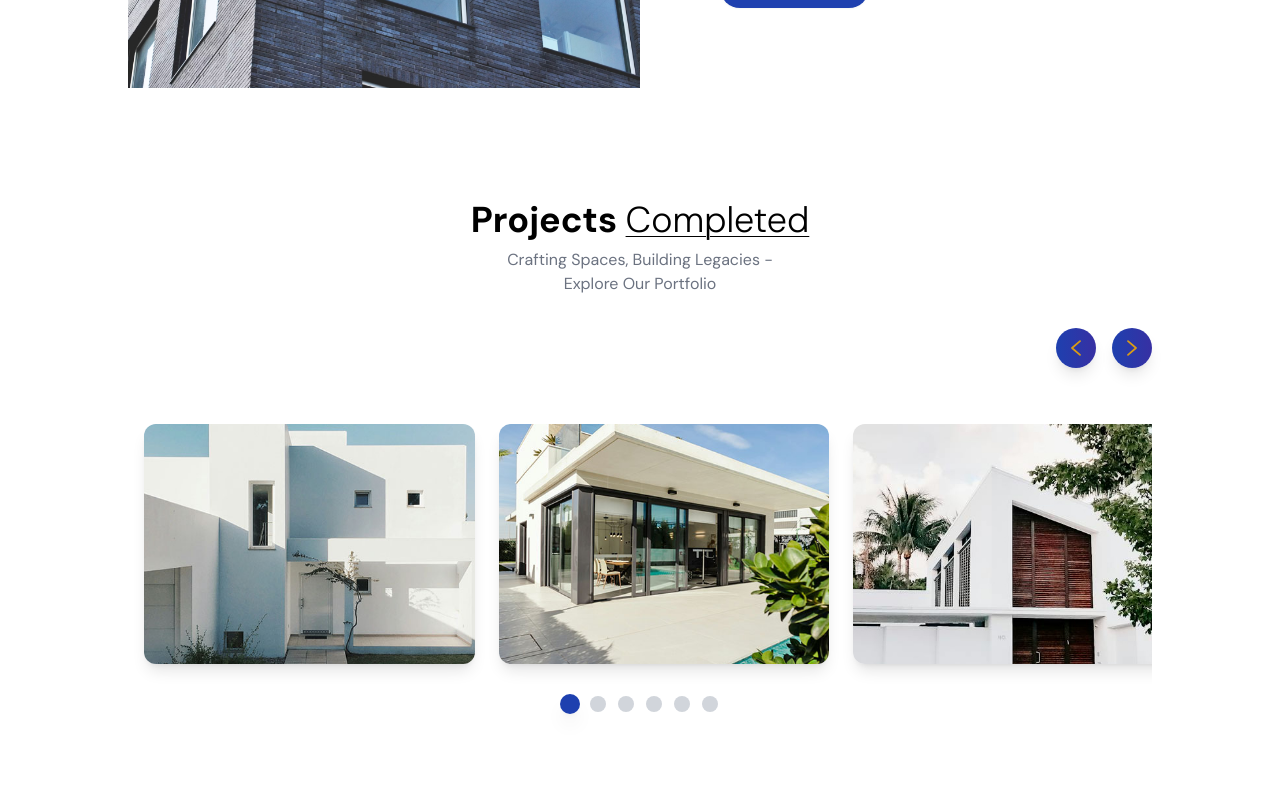
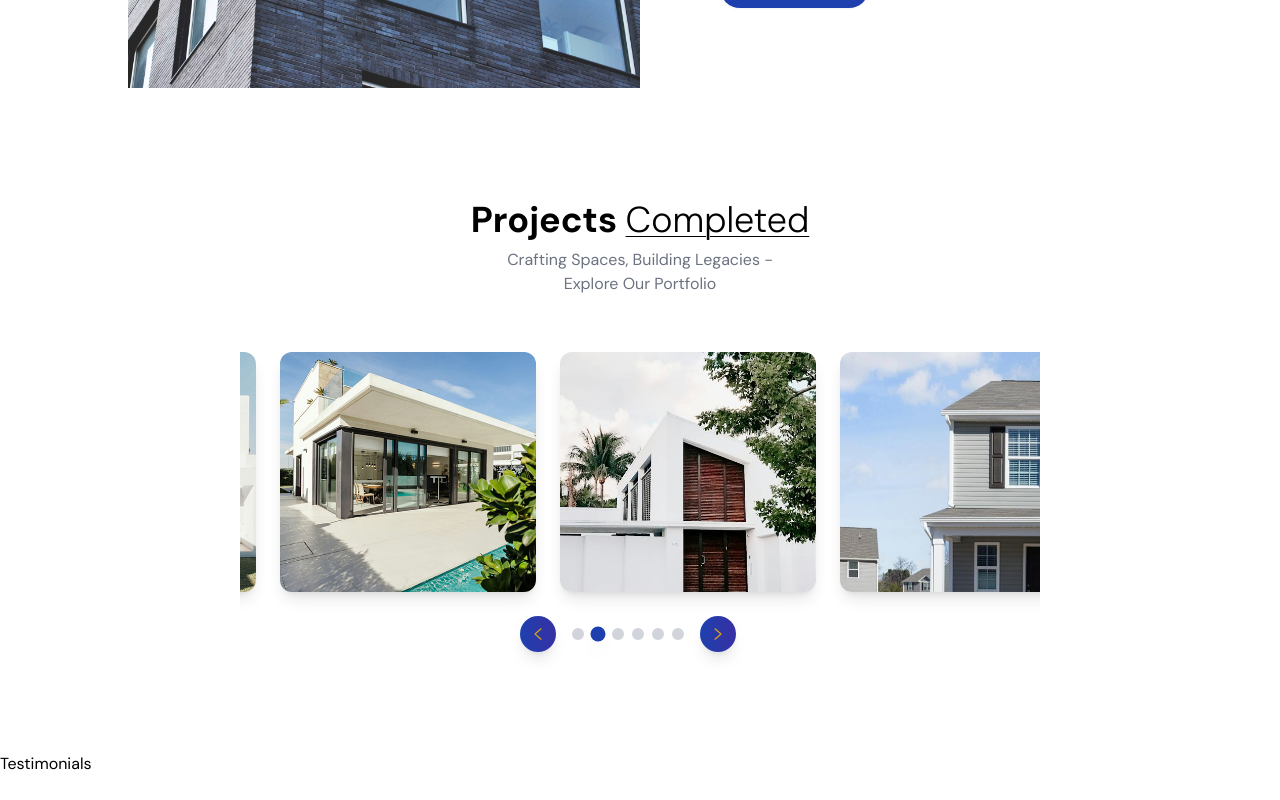
Before and after one commit to vishnukkrishna/Lakeview-Real-Estate-React-JS, a React (Vite) app: page / in a window 1280 px wide. Shown: the part 1464-2264 px from the top of the page. After the commit the page ends 2240 px from the top, so only its background shows below. Built offline with nearby package versions, Linux system fonts and the light colour scheme.

Commit message:
feat(projects): implement project slider with drag functionality and auto-scroll

```diff
--- a/src/App.jsx
+++ b/src/App.jsx
@@ -3,6 +3,7 @@ import "./App.css";
 import Header from "./components/Header";
 import About from "./components/About";
 import Projects from "./components/Projects";
+import Testimonials from "./components/Testimonials";
 
 function App() {
   return (
@@ -10,6 +11,7 @@ function App() {
       <Header />
       <About />
       <Projects />
+      <Testimonials />
     </div>
   );
 }
--- a/src/components/About.jsx
+++ b/src/components/About.jsx
@@ -23,7 +23,7 @@ const About = () => {
           alt=""
         />
         <div className="flex flex-col items-center md:items-start mt-10 text-gray-600">
-          <div className="grid grid-cols-2 gap-6 md:gap-10 w-full 2xl:pr-28">
+          <div className="grid grid-cols-2 gap-6 md:gap-10 w-full 2xl:pr-28 pl-7 md:pl-0">
             <div className="">
               <p className="text-4xl font-medium text-gray-800">10+</p>
               <p className="">Years of Excellence</p>
@@ -41,7 +41,7 @@ const About = () => {
               <p className="">Ongoing Projects</p>
             </div>
           </div>
-          <p className="my-10 max-w-lg">
+          <p className="my-10 max-w-lg pl-4 md:pl-0">
             We are committed to excellence in every project, ensuring quality
             and dedication in every detail. Whether delivering spaces for
             living, working, or leisure, we’re passionate about bringing
--- a/src/components/Projects.jsx
+++ b/src/components/Projects.jsx
@@ -4,6 +4,9 @@ import { assets, projectsData } from "../assets/assets";
 const Projects = () => {
   const [currentIndex, setCurrentIndex] = useState(0);
   const [cardsToShow, setCardsToShow] = useState(1);
+  const [scrollDirection, setScrollDirection] = useState(1); // 1 for forward, -1 for reverse
+  const [startX, setStartX] = useState(0);
+  const [isDragging, setIsDragging] = useState(false);
 
   useEffect(() => {
     const updateCardsToShow = () => {
@@ -20,14 +23,62 @@ const Projects = () => {
     return () => window.removeEventListener("resize", updateCardsToShow);
   }, []);
 
+  useEffect(() => {
+    const autoScroll = setInterval(() => {
+      setCurrentIndex((prevIndex) => {
+        // Reverse direction at the end or start
+        if (prevIndex === projectsData.length - cardsToShow) {
+          setScrollDirection(-1);
+        } else if (prevIndex === 0) {
+          setScrollDirection(1);
+        }
+
+        return prevIndex + scrollDirection;
+      });
+    }, 3000);
+
+    return () => clearInterval(autoScroll);
+  }, [scrollDirection, cardsToShow]);
+
   const nextProject = () => {
+    setScrollDirection(1);
     setCurrentIndex((prevIndex) => (prevIndex + 1) % projectsData.length);
   };
 
   const prevProject = () => {
+    setScrollDirection(-1);
     setCurrentIndex((prevIndex) =>
       prevIndex === 0 ? projectsData.length - 1 : prevIndex - 1
     );
+  };
+
+  // Drag start handler
+  const handleDragStart = (e) => {
+    setIsDragging(true);
+    setStartX(e.clientX || e.touches[0].clientX);
+  };
+
+  // Drag end handler
+  const handleDragEnd = (e) => {
+    if (!isDragging) return;
+
+    const endX = e.clientX || e.changedTouches[0].clientX;
+    const dragDistance = endX - startX;
+
+    if (dragDistance > 50) {
+      // Dragged right, go to previous project
+      prevProject();
+    } else if (dragDistance < -50) {
+      // Dragged left, go to next project
+      nextProject();
+    }
+
+    setIsDragging(false);
+  };
+
+  // Prevent default scrolling when dragging on touch screens
+  const handleTouchMove = (e) => {
+    if (isDragging) e.preventDefault();
   };
 
   return (
@@ -41,38 +92,25 @@ const Projects = () => {
           Completed
         </span>
       </h1>
-      <p className="text-center text-gray-500 mb-8 max-w-80 mx-auto">
+      <p className="text-center text-gray-500 mb-3 max-w-80 mx-auto">
         Crafting Spaces, Building Legacies - Explore Our Portfolio
       </p>
-
-      {/* Project Slider Buttons */}
-      <div className="flex justify-center md:justify-end space-x-4 mb-6">
-        <button
-          onClick={prevProject}
-          className="p-3 bg-gradient-to-r from-blue-800 to-indigo-800 rounded-full shadow-lg hover:scale-110 transition-transform duration-300 transform hover:rotate-[-10deg] hover:shadow-2xl"
-          aria-label="Previous Project"
+      <div
+        className="container mx-auto py-3 px-6 md:px-20 lg:px-28 w-full overflow-hidden flex"
+        id="Projects"
+        style={{ userSelect: "none" }}
       >
-          <img
-            src={assets.left_arrow}
-            alt="Previous"
-            className="w-4 h-4 filter invert"
-          />
-        </button>
-        <button
-          onClick={nextProject}
-          className="p-3 bg-gradient-to-r from-blue-800 to-indigo-800 rounded-full shadow-lg hover:scale-110 transition-transform duration-300 transform hover:rotate-[10deg] hover:shadow-2xl"
-          aria-label="Next Project"
+        {/* Project Slider Container */}
+        <div
+          className="flex-grow overflow-hidden relative py-8 px-4"
+          onMouseDown={handleDragStart}
+          onMouseUp={handleDragEnd}
+          onMouseLeave={() => setIsDragging(false)}
+          onTouchStart={handleDragStart}
+          onTouchEnd={handleDragEnd}
+          onTouchMove={handleTouchMove}
+          style={{ userSelect: "none" }}
         >
-          <img
-            src={assets.right_arrow}
-            alt="Next"
-            className="w-4 h-4 filter invert"
-          />
-        </button>
-      </div>
-
-      {/* Project Slider Container */}
-      <div className="overflow-hidden relative py-8 px-4">
           <div
             className="flex gap-6 transition-transform duration-500 ease-in-out"
             style={{
@@ -83,18 +121,21 @@ const Projects = () => {
               <div
                 key={index}
                 className="relative flex-shrink-0 w-full sm:w-1/2 lg:w-1/3 cursor-pointer"
+                style={{ userSelect: "none" }}
               >
                 <div className="overflow-hidden rounded-xl shadow-lg group relative transform transition duration-500 hover:scale-105 hover:shadow-2xl">
                   <img
                     src={project.image}
                     alt={project.title}
                     className="w-full h-60 object-cover transition duration-500 transform group-hover:scale-110"
+                    style={{ userSelect: "none" }}
                   />
-                {/* Overlay Text on Hover */}
                   <div className="absolute inset-0 bg-gradient-to-t from-black via-black/20 to-transparent opacity-0 group-hover:opacity-100 transition duration-300 flex items-center justify-center text-white text-center">
                     <div>
                       <h2 className="text-xl font-semibold">{project.title}</h2>
-                    <p className="text-gray-300 text-sm">{project.location}</p>
+                      <p className="text-gray-300 text-sm">
+                        {project.location}
+                      </p>
                       <p className="mt-2 font-medium">{project.price}</p>
                     </div>
                   </div>
@@ -102,20 +143,50 @@ const Projects = () => {
               </div>
             ))}
           </div>
+          {/* Sidebar with Navigation Buttons */}
+          <div className="flex items-center justify-center space-x-4 pr-6 pt-6">
+            <button
+              onClick={prevProject}
+              className="p-3 bg-gradient-to-r from-blue-800 to-indigo-800 rounded-full shadow-lg hover:scale-105 transition-transform duration-300 transform hover:rotate-[-10deg] hover:shadow-xl"
+              aria-label="Previous Project"
+              style={{ userSelect: "none" }}
+            >
+              <img
+                src={assets.left_arrow}
+                alt="Previous"
+                className="w-3 h-3 filter invert"
+              />
+            </button>
 
             {/* Thumbnail Navigation */}
-        <div className="flex justify-center space-x-3 mt-8">
+            <div className="flex items-center space-x-2">
               {projectsData.map((_, idx) => (
                 <span
                   key={idx}
                   onClick={() => setCurrentIndex(idx)}
-              className={`w-4 h-4 rounded-full cursor-pointer transition-all duration-300 transform ${
+                  className={`w-3 h-3 rounded-full cursor-pointer transition-all duration-300 transform ${
                     idx === currentIndex
                       ? "bg-blue-800 scale-125 shadow-lg"
                       : "bg-gray-300 hover:bg-blue-800"
                   }`}
+                  style={{ userSelect: "none" }}
                 ></span>
               ))}
+            </div>
+
+            <button
+              onClick={nextProject}
+              className="p-3 bg-gradient-to-r from-blue-800 to-indigo-800 rounded-full shadow-lg hover:scale-105 transition-transform duration-300 transform hover:rotate-[10deg] hover:shadow-xl"
+              aria-label="Next Project"
+              style={{ userSelect: "none" }}
+            >
+              <img
+                src={assets.right_arrow}
+                alt="Next"
+                className="w-3 h-3 filter invert"
+              />
+            </button>
+          </div>
         </div>
       </div>
     </div>
--- /dev/null
+++ b/src/components/Testimonials.jsx
@@ -0,0 +1,11 @@
+import React from "react";
+
+const Testimonials = () => {
+  return (
+    <div className="container" id="Testimonials">
+      Testimonials
+    </div>
+  );
+};
+
+export default Testimonials;
```
Lines whose indentation alone changed are shown as unchanged.
